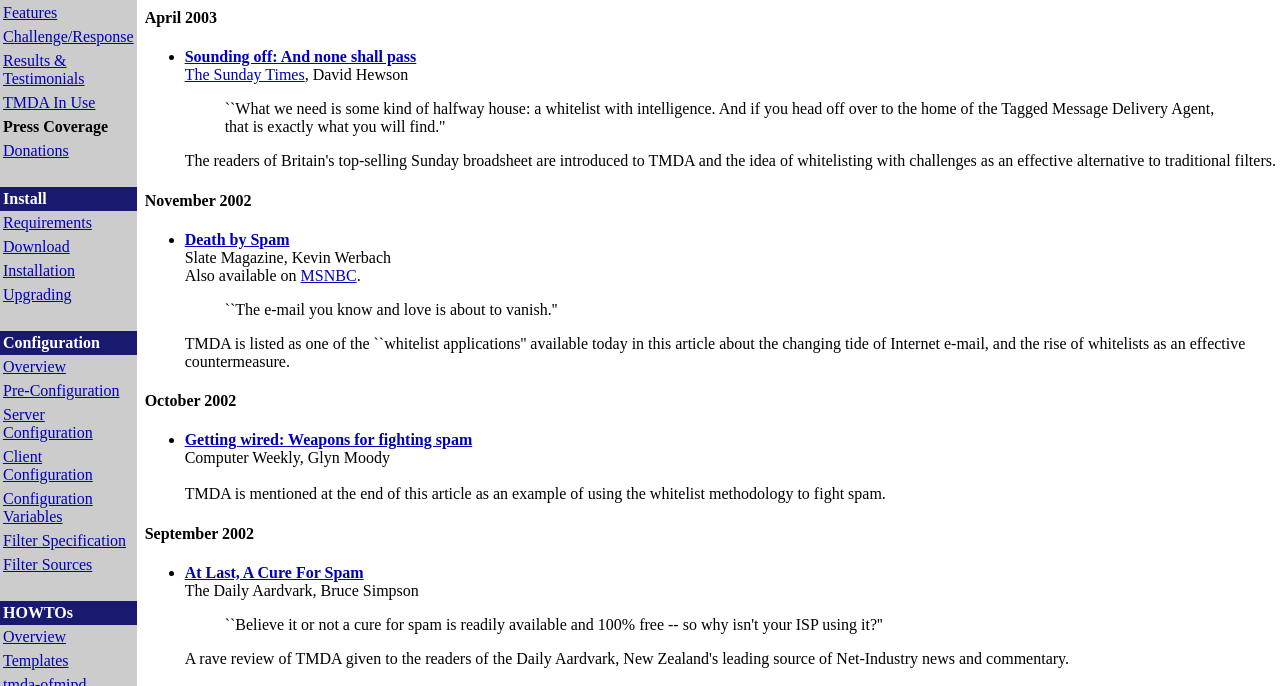
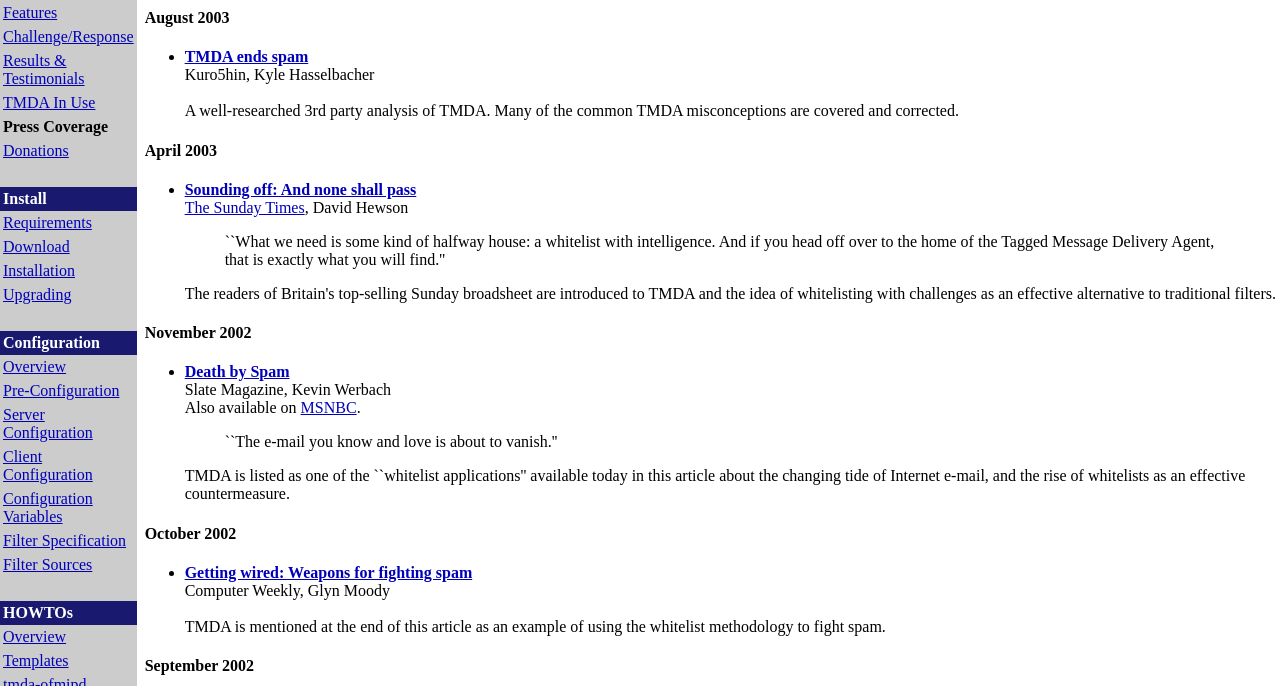
Before and after one commit to skolobov/tmda, a plain HTML site: page htdocs/press.html in a window 1280 px wide. Shown: the part 107-793 px from the top of the page. Drawn offline with Linux system fonts and the light colour scheme.

Commit message:
link to Kyle Hasselbacher's Kuro5hin article

```diff
--- a/htdocs/press.html
+++ b/htdocs/press.html
@@ -1,7 +1,7 @@
 <!DOCTYPE html PUBLIC "-//W3C//DTD HTML 4.01 Transitional//EN">
 <html>
 <!-- THIS PAGE IS AUTOMATICALLY GENERATED.  DO NOT EDIT. -->
-<!-- Fri Dec 12 15:05:49 2003 -->
+<!-- Thu Dec 18 14:33:43 2003 -->
 <!-- USING HT2HTML 2.0 -->
 <!-- SEE http://ht2html.sf.net -->
 <!-- User-specified headers:
@@ -205,6 +205,16 @@ Author
 <td valign="top" width="90%" class="body"><br>
 <h3>TMDA Press Coverage</h3>
 
+<h4>August 2003</h4>
+<ul>
+<li><a href="http://www.kuro5hin.org/story/2003/8/20/233517/720" TARGET="Resource Window">
+<b>TMDA ends spam</b></a><br>
+Kuro5hin, Kyle Hasselbacher<br><br>
+
+A well-researched 3rd party analysis of TMDA.  Many of the common TMDA misconceptions
+are covered and corrected.
+</ul>
+
 <h4>April 2003</h4>
 <ul>
 <li><a href="http://mla.libertine.org/tmda-announce/2003-04/msg00008.html" TARGET="Resource Window">
```
Also changed, not shown: 1 other file.
